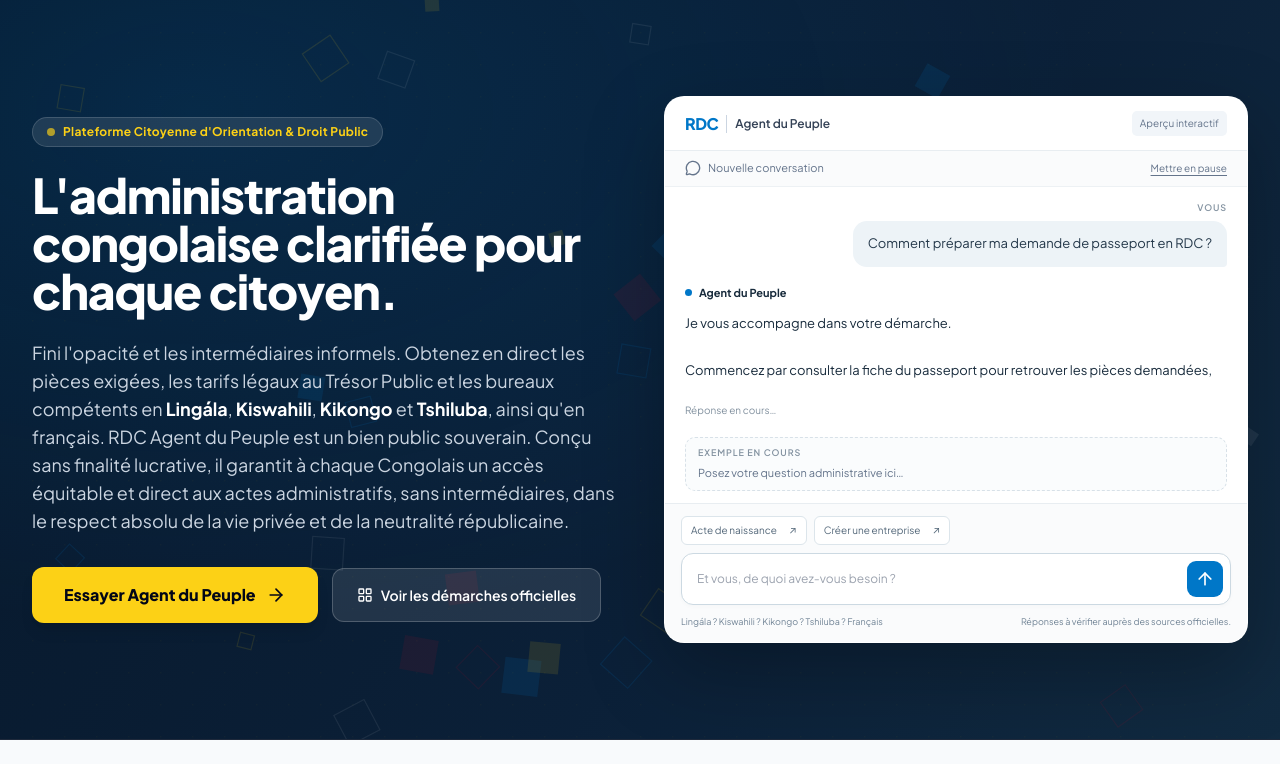
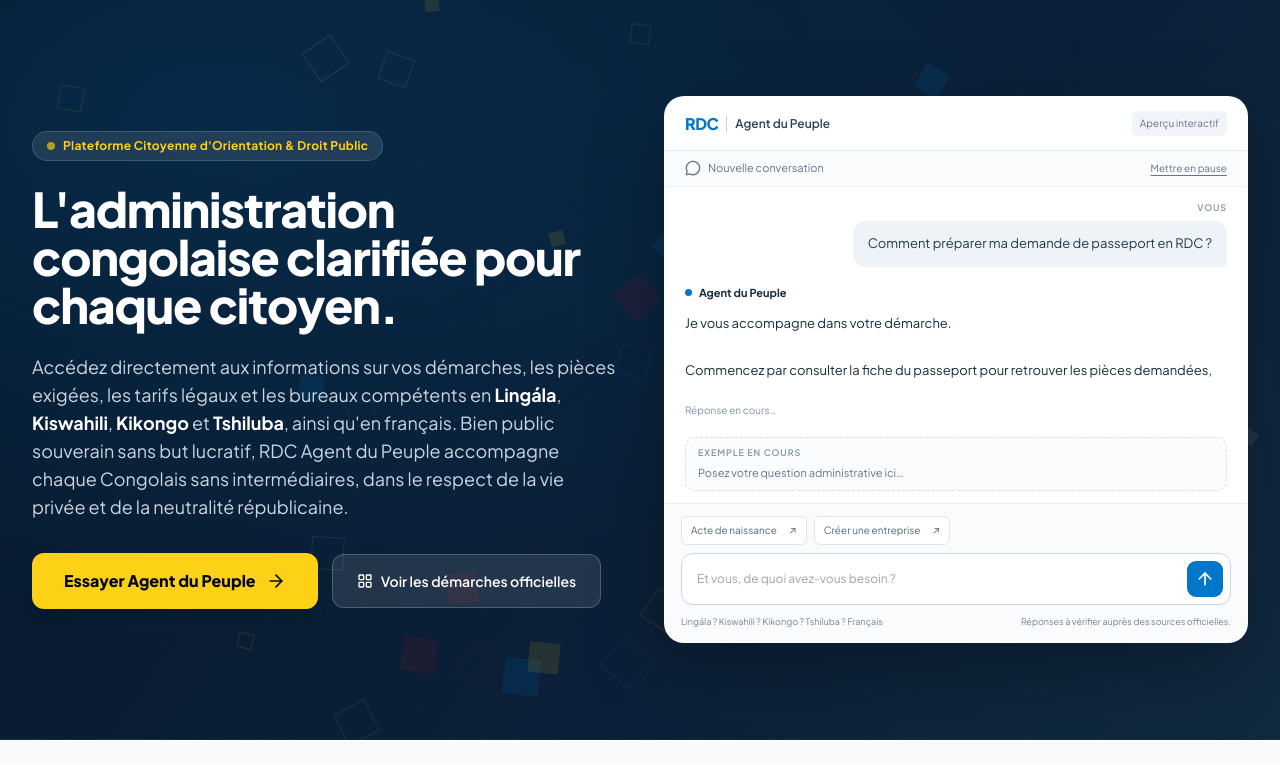
Before and after one commit to Novuyo-ITE/RDC-agent-du-peuple, a Django app: page / in a window 1280 px wide. Shown: the part 87-852 px from the top of the page. Run offline with Django 5.2, Linux system fonts and the light colour scheme; data that the repository does not hold is empty.

Commit message:
Shorten hero introduction to two sentences

```diff
--- a/apps/web_ui/templates/landing.html
+++ b/apps/web_ui/templates/landing.html
@@ -177,7 +177,7 @@
                     </h1>
 
                     <p class="text-base sm:text-lg text-slate-300 max-w-2xl leading-relaxed font-normal">
-                        Fini l'opacité et les intermédiaires informels. Obtenez en direct les pièces exigées, les tarifs légaux au Trésor Public et les bureaux compétents en <strong class="text-white">Lingála</strong>, <strong class="text-white">Kiswahili</strong>, <strong class="text-white">Kikongo</strong> et <strong class="text-white">Tshiluba</strong>, ainsi qu'en français. RDC Agent du Peuple est un bien public souverain. Conçu sans finalité lucrative, il garantit à chaque Congolais un accès équitable et direct aux actes administratifs, sans intermédiaires, dans le respect absolu de la vie privée et de la neutralité républicaine.
+                        Accédez directement aux informations sur vos démarches, les pièces exigées, les tarifs légaux et les bureaux compétents en <strong class="text-white">Lingála</strong>, <strong class="text-white">Kiswahili</strong>, <strong class="text-white">Kikongo</strong> et <strong class="text-white">Tshiluba</strong>, ainsi qu'en français. Bien public souverain sans but lucratif, RDC Agent du Peuple accompagne chaque Congolais sans intermédiaires, dans le respect de la vie privée et de la neutralité républicaine.
                     </p>
 
                     <!-- Main CTA -->
```
